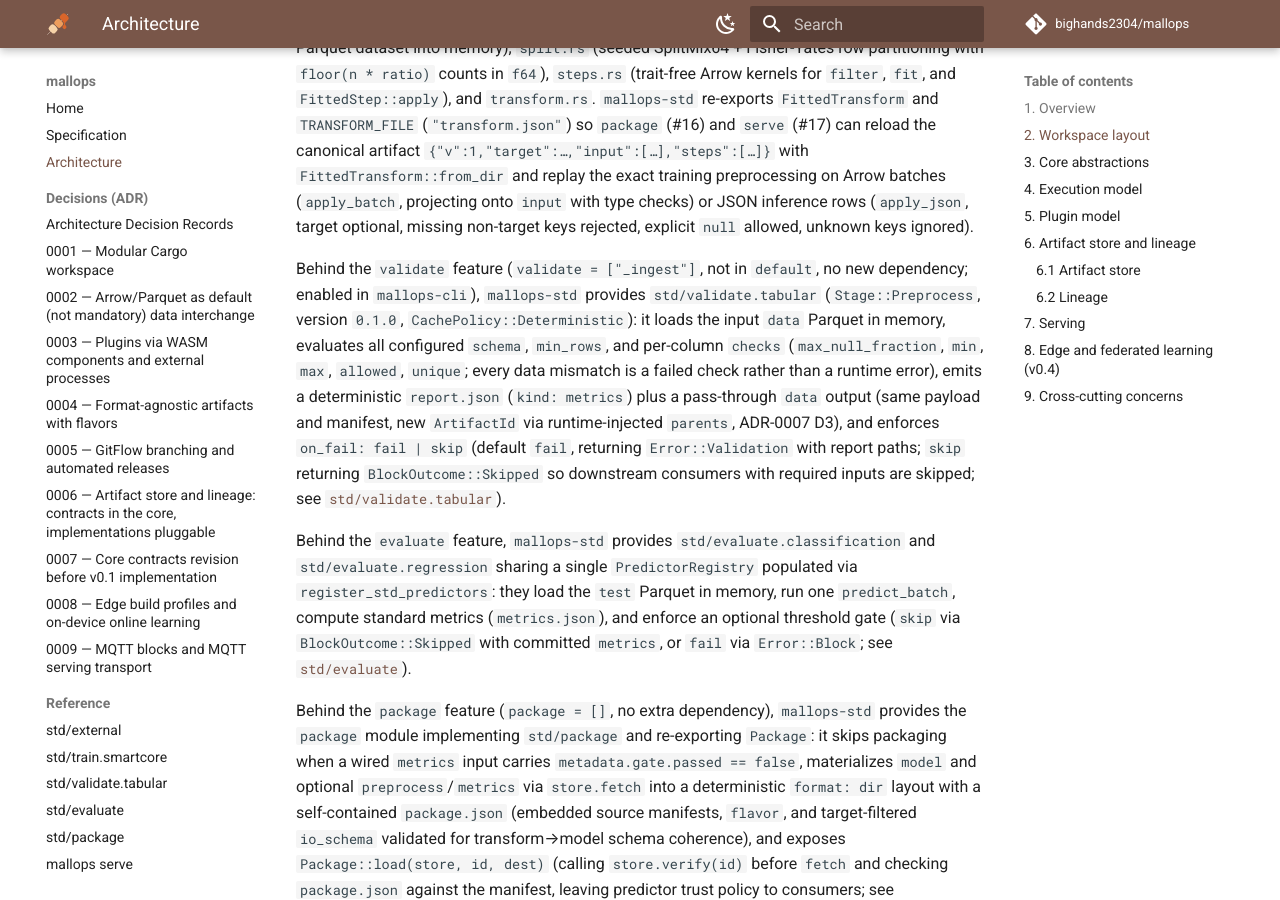
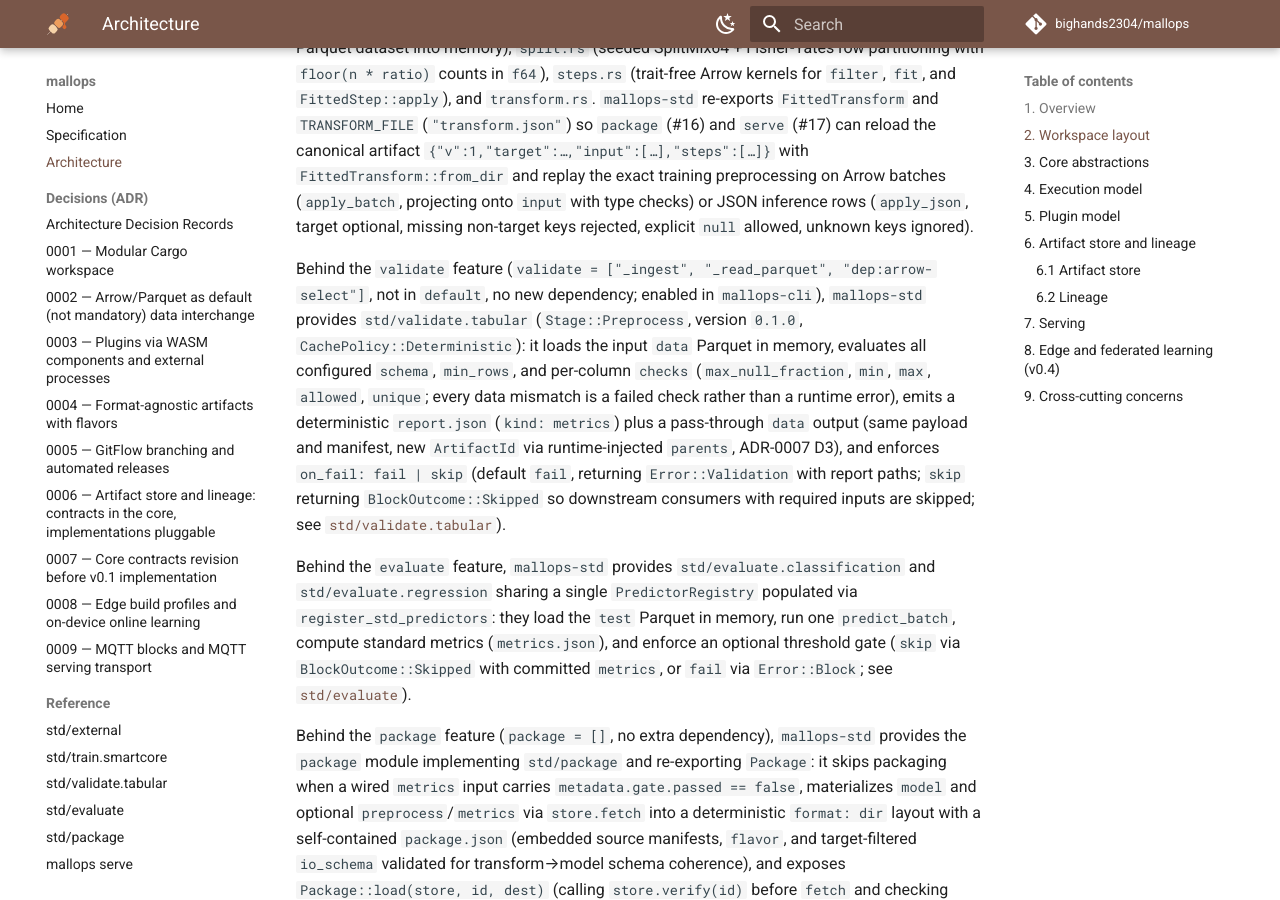
Before and after one commit to bighands2304/mallops, an MkDocs documentation site: the page built from docs/ARCHITECTURE.md, in a window 1280 px wide and 900 px high, scrolled down 2570 px. Built offline with MkDocs 1.6.1 and Material for MkDocs 9.7.7, drawn with Linux system fonts in a browser that asks for light colours; comment, search, counter and statistics services are not loaded; the version menu is left out.

Commit message:
docs(std): fix validate feature definition in ARCHITECTURE (#56)
Signed-off-by: bighands2304 <61188329+bighands2304@users.noreply.github.com>

```diff
--- a/docs/ARCHITECTURE.md
+++ b/docs/ARCHITECTURE.md
@@ -69,7 +69,7 @@ Crates are created only when implemented. Splitting `mallops-std` into per-stage
 
 Behind the `preprocess-tabular` feature, `mallops-std` provides the `preprocess` module implementing `std/preprocess.tabular`: `mod.rs` (config validation, dynamic `validation` output port via `resolve_ports`, and `spawn_blocking` orchestration; v0.1 loads the full input Parquet dataset into memory), `split.rs` (seeded SplitMix64 + Fisher-Yates row partitioning with `floor(n * ratio)` counts in `f64`), `steps.rs` (trait-free Arrow kernels for `filter`, `fit`, and `FittedStep::apply`), and `transform.rs`. `mallops-std` re-exports `FittedTransform` and `TRANSFORM_FILE` (`"transform.json"`) so `package` (#16) and `serve` (#17) can reload the canonical artifact `{"v":1,"target":…,"input":[…],"steps":[…]}` with `FittedTransform::from_dir` and replay the exact training preprocessing on Arrow batches (`apply_batch`, projecting onto `input` with type checks) or JSON inference rows (`apply_json`, target optional, missing non-target keys rejected, explicit `null` allowed, unknown keys ignored).
 
-Behind the `validate` feature (`validate = ["_ingest"]`, not in `default`, no new dependency; enabled in `mallops-cli`), `mallops-std` provides `std/validate.tabular` (`Stage::Preprocess`, version `0.1.0`, `CachePolicy::Deterministic`): it loads the input `data` Parquet in memory, evaluates all configured `schema`, `min_rows`, and per-column `checks` (`max_null_fraction`, `min`, `max`, `allowed`, `unique`; every data mismatch is a failed check rather than a runtime error), emits a deterministic `report.json` (`kind: metrics`) plus a pass-through `data` output (same payload and manifest, new `ArtifactId` via runtime-injected `parents`, ADR-0007 D3), and enforces `on_fail: fail | skip` (default `fail`, returning `Error::Validation` with report paths; `skip` returning `BlockOutcome::Skipped` so downstream consumers with required inputs are skipped; see [`std/validate.tabular`](reference/validate.md)).
+Behind the `validate` feature (`validate = ["_ingest", "_read_parquet", "dep:arrow-select"]`, not in `default`, no new dependency; enabled in `mallops-cli`), `mallops-std` provides `std/validate.tabular` (`Stage::Preprocess`, version `0.1.0`, `CachePolicy::Deterministic`): it loads the input `data` Parquet in memory, evaluates all configured `schema`, `min_rows`, and per-column `checks` (`max_null_fraction`, `min`, `max`, `allowed`, `unique`; every data mismatch is a failed check rather than a runtime error), emits a deterministic `report.json` (`kind: metrics`) plus a pass-through `data` output (same payload and manifest, new `ArtifactId` via runtime-injected `parents`, ADR-0007 D3), and enforces `on_fail: fail | skip` (default `fail`, returning `Error::Validation` with report paths; `skip` returning `BlockOutcome::Skipped` so downstream consumers with required inputs are skipped; see [`std/validate.tabular`](reference/validate.md)).
 
 Behind the `evaluate` feature, `mallops-std` provides `std/evaluate.classification` and `std/evaluate.regression` sharing a single `PredictorRegistry` populated via `register_std_predictors`: they load the `test` Parquet in memory, run one `predict_batch`, compute standard metrics (`metrics.json`), and enforce an optional threshold gate (`skip` via `BlockOutcome::Skipped` with committed `metrics`, or `fail` via `Error::Block`; see [`std/evaluate`](reference/evaluate.md)).
 
```
